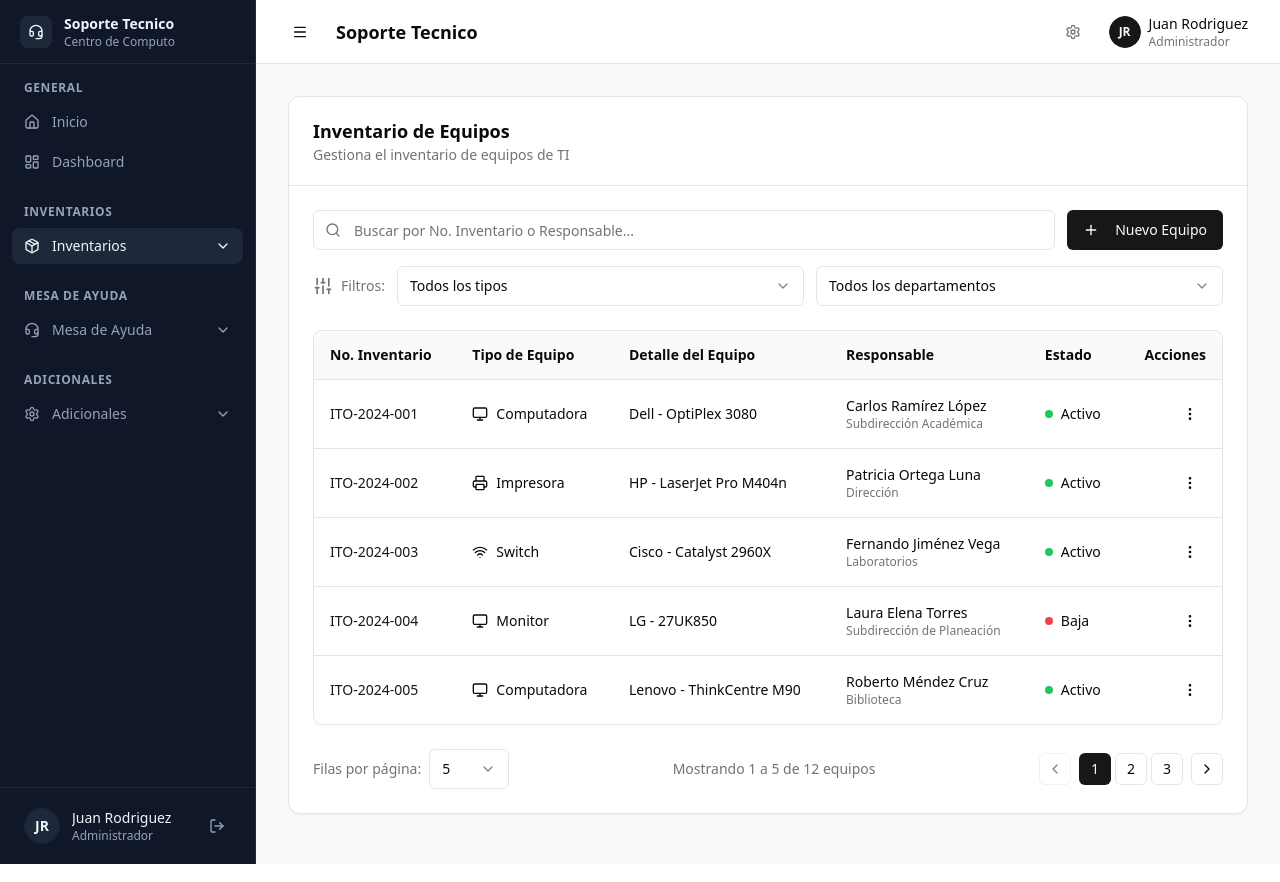
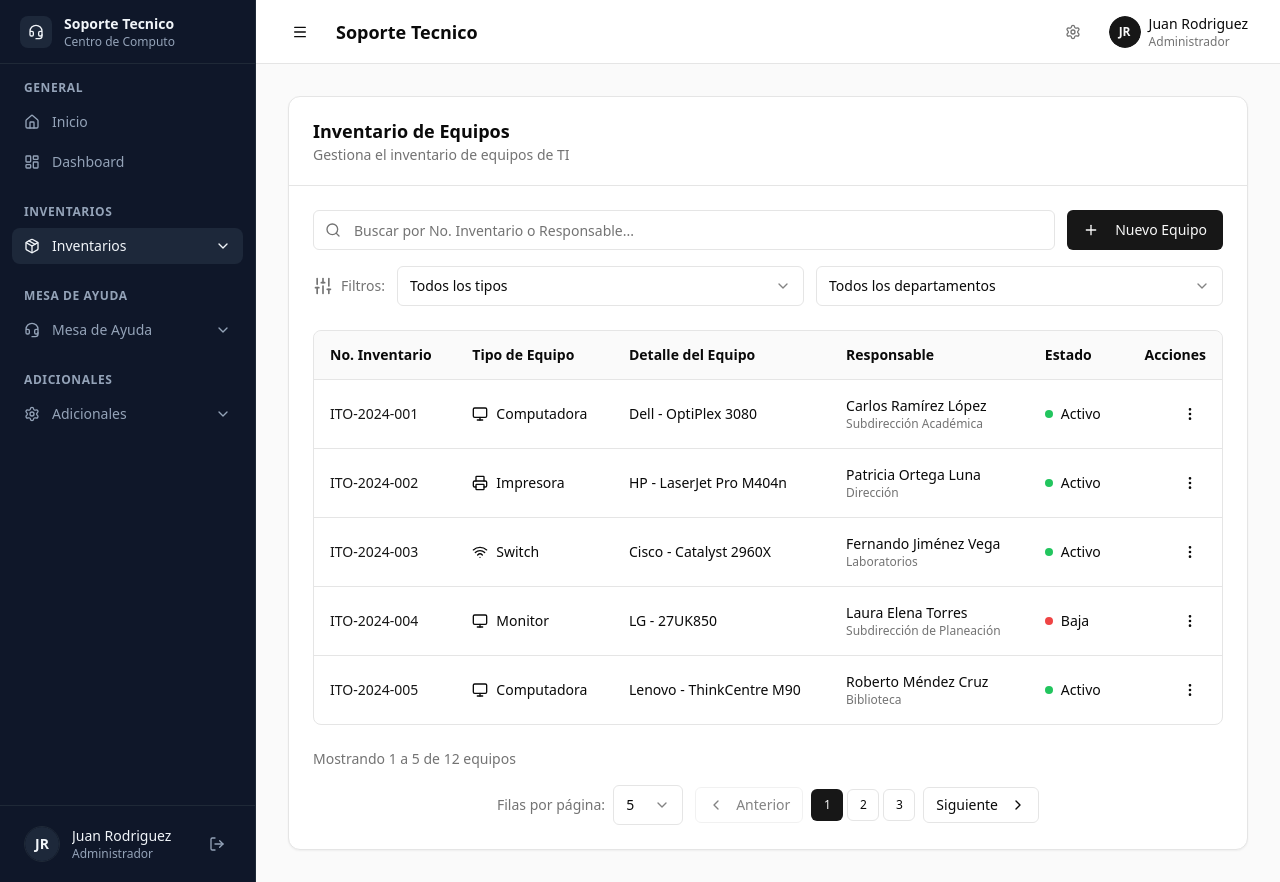
Before and after one commit to AlexDro360/v0-support-ticket-dashboard, a Next.js app: page /inventarios/equipos in a window 1280 px wide. Built offline with nearby package versions, Linux system fonts and the light colour scheme.

Commit message:
feat: update EquiposPagination styles to match TicketsPagination
Align EquiposPagination styles and structure with TicketsPagination.

Co-authored-by: Alexis Ramirez <124798928+AlexDro360@users.noreply.github.com>

```diff
--- a/components/equipos-pagination.tsx
+++ b/components/equipos-pagination.tsx
@@ -30,78 +30,110 @@ export function EquiposPagination({
   const startItem = (currentPage - 1) * rowsPerPage + 1
   const endItem = Math.min(currentPage * rowsPerPage, totalItems)
 
+  const getPageNumbers = () => {
+    const pages: (number | string)[] = []
+    const maxVisible = 5
+
+    if (totalPages <= maxVisible) {
+      for (let i = 1; i <= totalPages; i++) {
+        pages.push(i)
+      }
+    } else {
+      if (currentPage <= 3) {
+        for (let i = 1; i <= 4; i++) pages.push(i)
+        pages.push('...')
+        pages.push(totalPages)
+      } else if (currentPage >= totalPages - 2) {
+        pages.push(1)
+        pages.push('...')
+        for (let i = totalPages - 3; i <= totalPages; i++) pages.push(i)
+      } else {
+        pages.push(1)
+        pages.push('...')
+        for (let i = currentPage - 1; i <= currentPage + 1; i++) pages.push(i)
+        pages.push('...')
+        pages.push(totalPages)
+      }
+    }
+
+    return pages
+  }
+
   return (
-    <div className="flex flex-col gap-4 sm:flex-row sm:items-center sm:justify-between">
+    <div className="flex flex-col gap-4">
+      {/* Info Row */}
+      <div className="flex justify-start">
+        <p className="text-xs text-muted-foreground sm:text-sm whitespace-nowrap">
+          Mostrando {startItem} a {endItem} de {totalItems} equipos
+        </p>
+      </div>
+
+      {/* Controls Row - Centered */}
+      <div className="flex flex-col gap-3 sm:flex-row sm:items-center sm:justify-center">
         {/* Rows per page */}
-      <div className="flex items-center gap-2">
-        <span className="text-sm text-muted-foreground">Filas por página:</span>
-        <Select value={rowsPerPage.toString()} onValueChange={(v) => onRowsPerPageChange(parseInt(v))}>
-          <SelectTrigger className="w-20">
+        <div className="flex items-center gap-2 justify-center">
+          <span className="text-xs text-muted-foreground sm:text-sm">Filas por página:</span>
+          <Select
+            value={rowsPerPage.toString()}
+            onValueChange={(value) => onRowsPerPageChange(parseInt(value))}
+          >
+            <SelectTrigger className="w-[70px]">
               <SelectValue />
             </SelectTrigger>
             <SelectContent>
               <SelectItem value="5">5</SelectItem>
               <SelectItem value="10">10</SelectItem>
-            <SelectItem value="25">25</SelectItem>
+              <SelectItem value="20">20</SelectItem>
               <SelectItem value="50">50</SelectItem>
             </SelectContent>
           </Select>
         </div>
 
-      {/* Page info */}
-      <div className="text-sm text-muted-foreground">
-        Mostrando {startItem} a {endItem} de {totalItems} equipos
-      </div>
-
-      {/* Pagination controls */}
-      <div className="flex items-center gap-2">
+        {/* Page navigation */}
+        <div className="flex items-center gap-1 overflow-x-auto justify-center">
           <Button
             variant="outline"
-          size="icon"
+            size="sm"
             onClick={() => onPageChange(currentPage - 1)}
             disabled={currentPage === 1}
-          className="h-8 w-8"
+            className="h-8 w-8 sm:h-9 sm:w-auto sm:px-3"
           >
             <ChevronLeft className="h-4 w-4" />
+            <span className="hidden sm:inline ml-1">Anterior</span>
           </Button>
 
-        <div className="flex items-center gap-1">
-          {Array.from({ length: Math.min(5, totalPages) }, (_, i) => {
-            let page: number
-            if (totalPages <= 5) {
-              page = i + 1
-            } else if (currentPage <= 3) {
-              page = i + 1
-            } else if (currentPage >= totalPages - 2) {
-              page = totalPages - 4 + i
-            } else {
-              page = currentPage - 2 + i
-            }
-
-            return (
+          <div className="flex items-center gap-1 mx-1">
+            {getPageNumbers().map((page, index) =>
+              page === '...' ? (
+                <span key={`ellipsis-${index}`} className="px-1 text-xs text-muted-foreground sm:px-2">
+                  ...
+                </span>
+              ) : (
                 <Button
                   key={page}
                   variant={currentPage === page ? 'default' : 'outline'}
-                size="icon"
-                onClick={() => onPageChange(page)}
-                className="h-8 w-8"
+                  size="sm"
+                  className="h-8 w-8 text-xs p-0"
+                  onClick={() => onPageChange(page as number)}
                 >
                   {page}
                 </Button>
               )
-          })}
+            )}
           </div>
 
           <Button
             variant="outline"
-          size="icon"
+            size="sm"
             onClick={() => onPageChange(currentPage + 1)}
             disabled={currentPage === totalPages}
-          className="h-8 w-8"
+            className="h-8 w-8 sm:h-9 sm:w-auto sm:px-3"
           >
+            <span className="hidden sm:inline mr-1">Siguiente</span>
             <ChevronRight className="h-4 w-4" />
           </Button>
         </div>
       </div>
+    </div>
   )
 }
```
Lines whose indentation alone changed are shown as unchanged.
